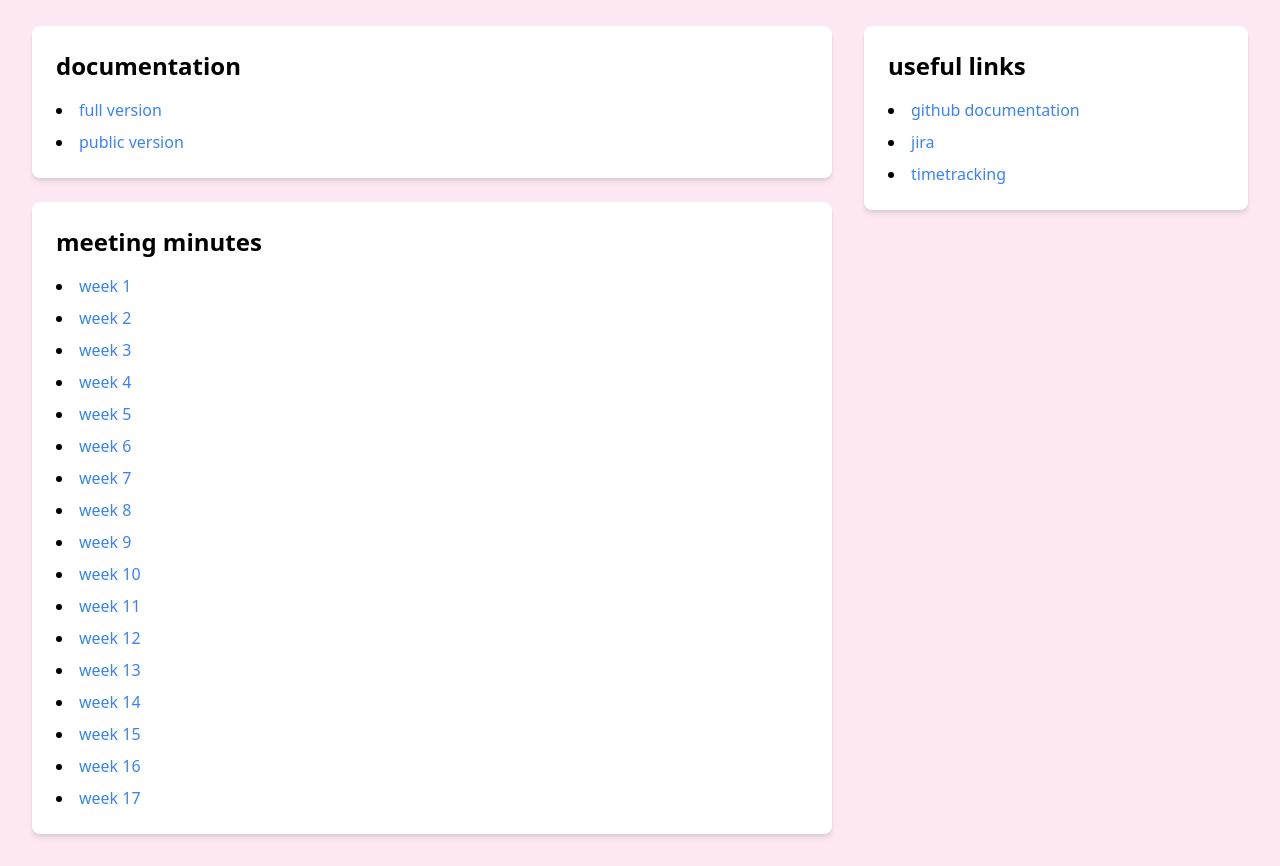
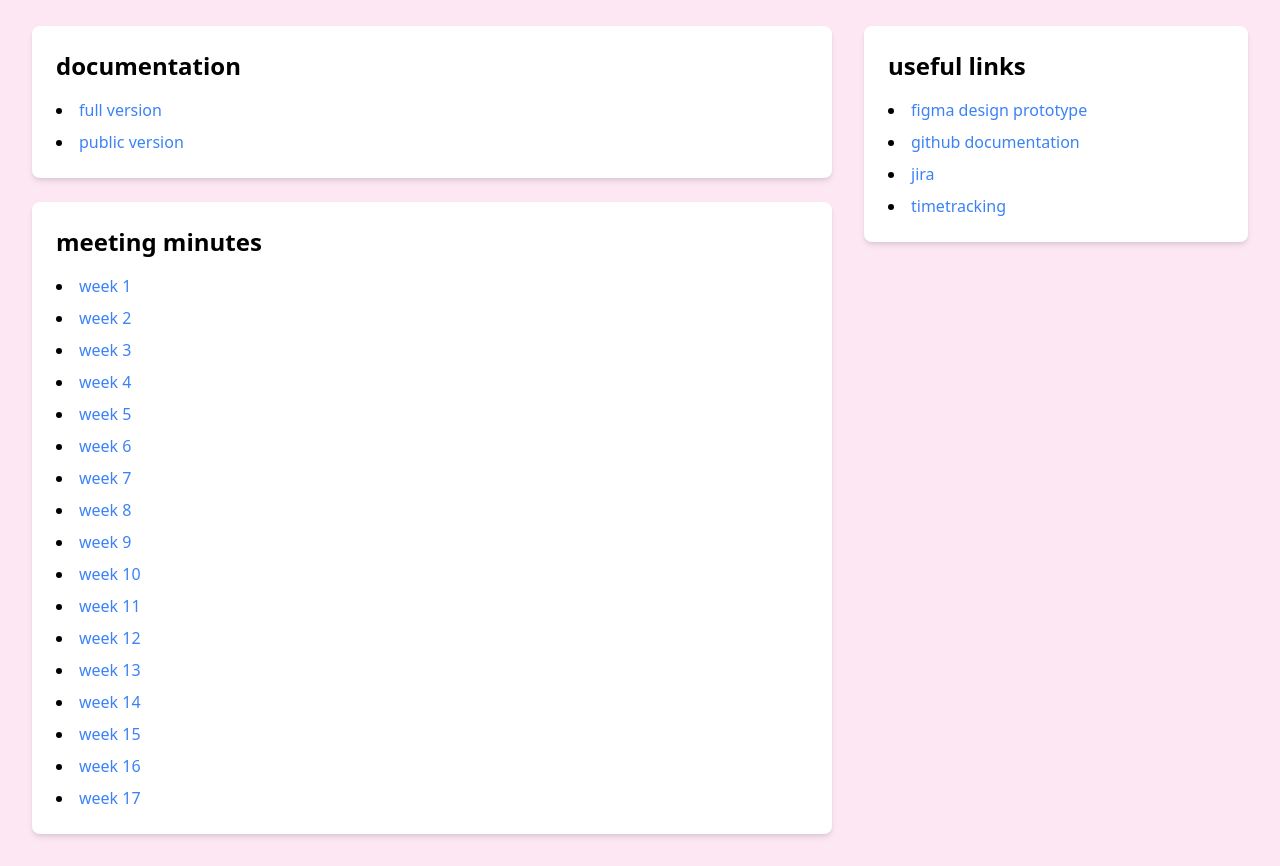
Before and after one commit to LaurinZubler/ba-documentation, a plain HTML site: page index.html in a window 1280 px wide. Shown: the part 78-944 px from the top of the page. Drawn offline with nearby package versions, Linux system fonts and the light colour scheme; files whose address does not match are found by name.

Commit message:
add figma link to dashboard

```diff
--- a/index.html
+++ b/index.html
@@ -49,6 +49,7 @@
             <div class="bg-white shadow-md rounded-lg p-6">
                 <h2 class="text-2xl font-semibold mb-4">useful links</h2>
                 <ul class="list-disc list-inside space-y-2">
+                    <li><a target=”_blank” href="https://www.figma.com/proto/RzrlqXuf1hCJBPQkBAe6Jn/upsi---design-prototype?page-id=11%3A1833&type=design&node-id=54814-3398&viewport=-2493%2C1627%2C0.87&t=gwQtrHJNXVjxpSmu-1&scaling=scale-down&starting-point-node-id=54814%3A3398&mode=design" class="text-blue-500 hover:underline">figma design prototype</a></li>
                     <li><a target=”_blank” href="https://github.com/LaurinZubler/ba-documentation" class="text-blue-500 hover:underline">github documentation</a></li>
                     <li><a target=”_blank” href="https://laurinzubler.atlassian.net/jira/software/projects/UPSI/boards/2" class="text-blue-500 hover:underline">jira</a></li>
                     <li><a target=”_blank” href="https://laurinzubler.atlassian.net/plugins/servlet/ac/com.tda.timesheet.report/main?project.key=UPSI&project.id=10001" class="text-blue-500 hover:underline">timetracking</a></li>
```
